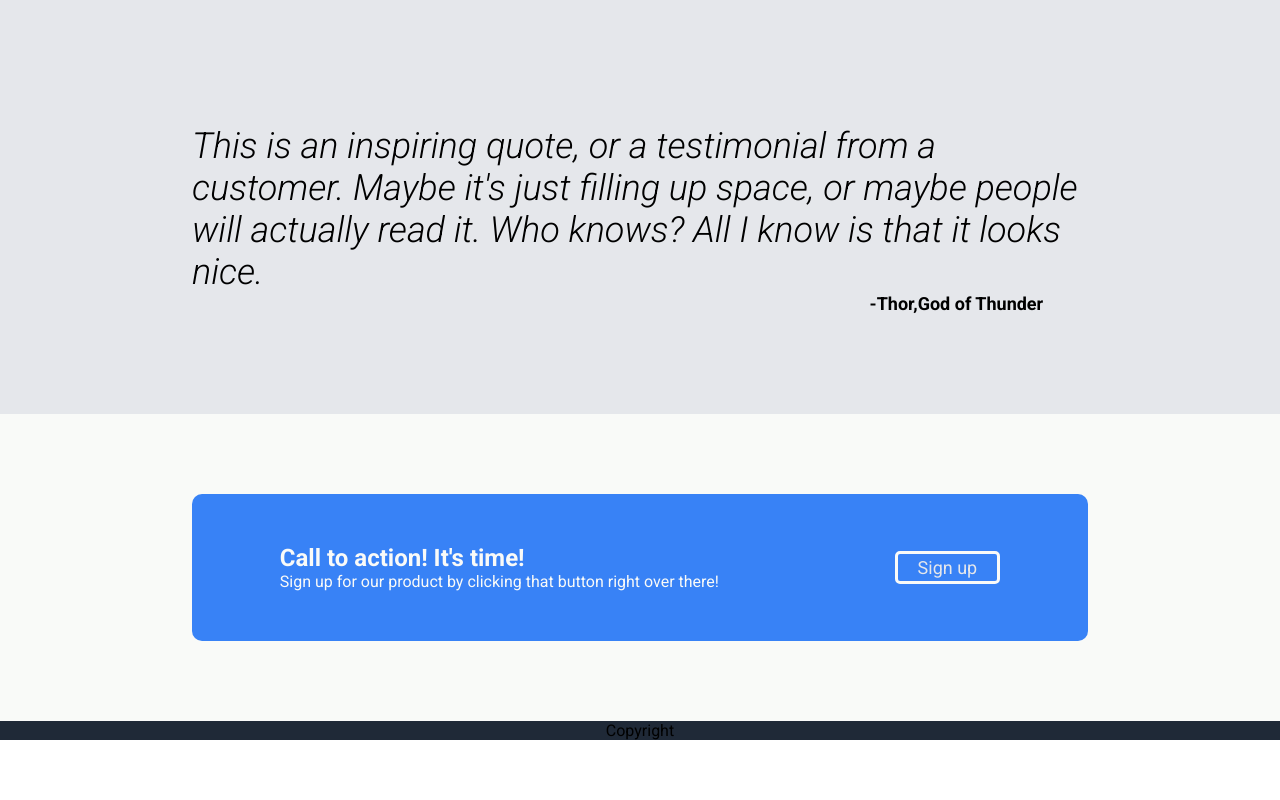
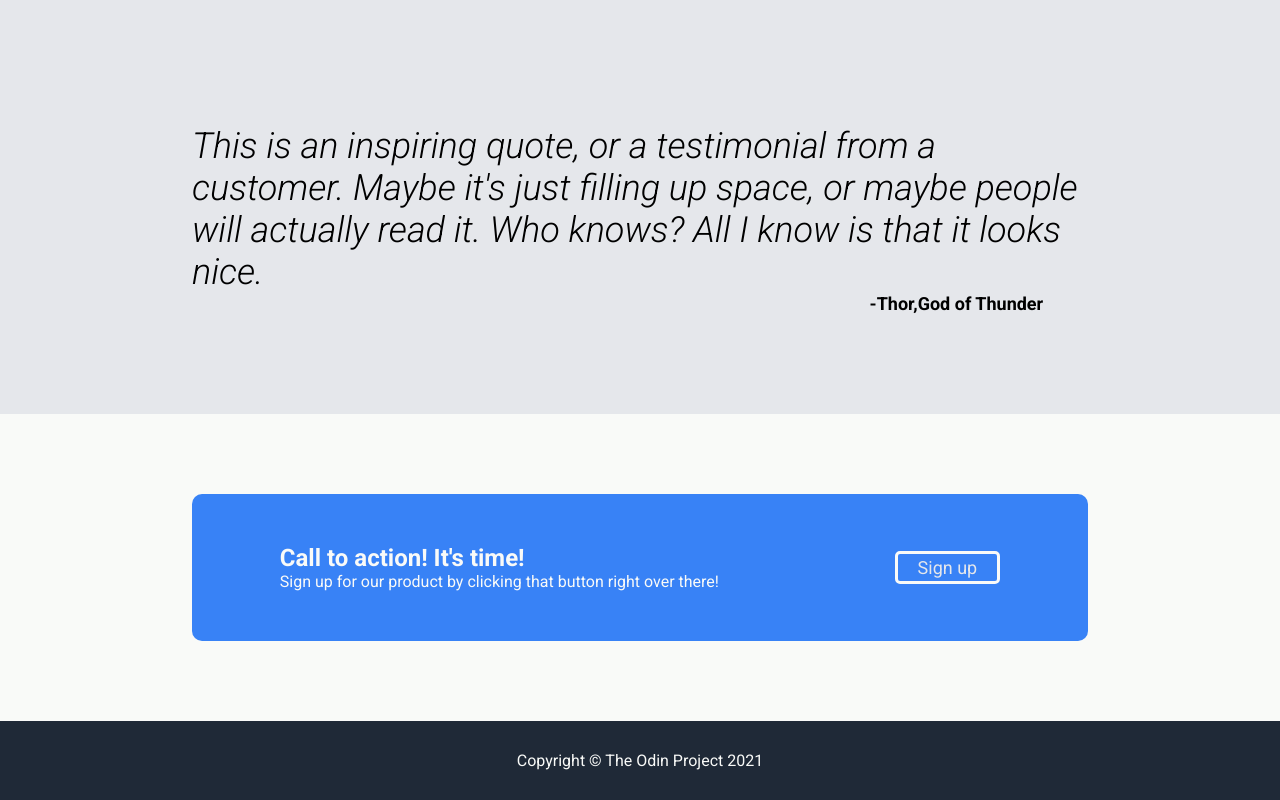
Before and after one commit to isidora33/landing-page, a plain HTML site: page index.html in a window 1280 px wide. Shown: the part 990-1790 px from the top of the page. Before the commit the page ends 1730 px from the top, so only its background shows below. Drawn offline with Linux system fonts and the light colour scheme.

Commit message:
create footer

```diff
--- a/css/style.css
+++ b/css/style.css
@@ -138,3 +138,9 @@ p {
 .border {
   border: 3px solid #f9faf8;
 }
+
+.footerText {
+  color: #f9faf8;
+  padding-top: 30px;
+  padding-bottom: 30px;
+}
--- a/index.html
+++ b/index.html
@@ -71,7 +71,7 @@
       </div>
     </div>
     <div class="container">
-      <p>Copyright</p>
+      <p class="footerText">Copyright &copy; The Odin Project 2021</p>
     </div>
   </body>
 </html>
```
